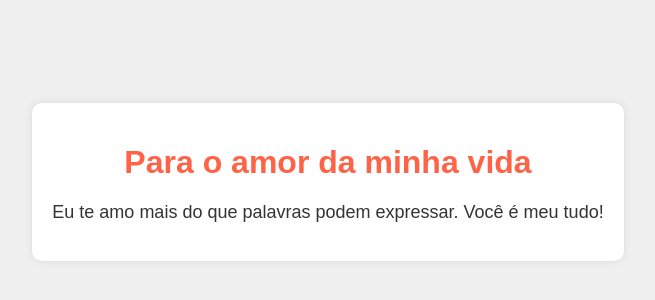
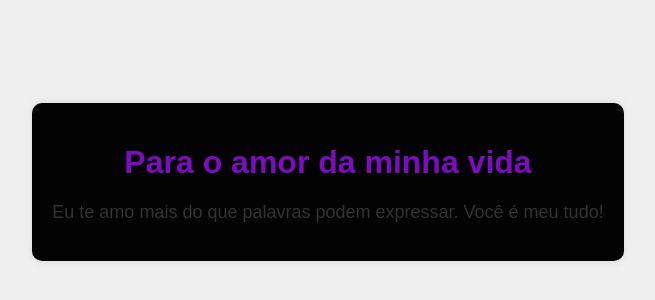
Before and after one commit to hwllthy/leo-eu-te-amo, a plain HTML site: page index.html in a window 1280 px wide. Shown: the part 218-518 px from the top of the page, without its empty margins (312-967 px from the left). Drawn offline with Linux system fonts and the light colour scheme.

Commit message:
styles.css

```diff
--- a/styles.css
+++ b/styles.css
@@ -10,14 +10,14 @@ body {
 
 .container {
     text-align: center;
-    background-color: #fff;
+    background-color: #030303;
     padding: 20px;
     border-radius: 10px;
     box-shadow: 0 0 10px rgba(0, 0, 0, 0.1);
 }
 
 h1 {
-    color: #ff6347;
+    color: #7b0dbf;
 }
 
 p {
```
